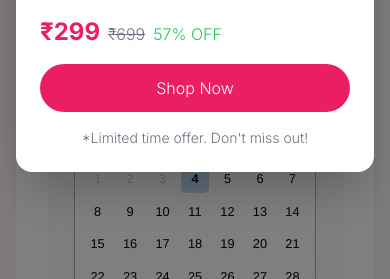
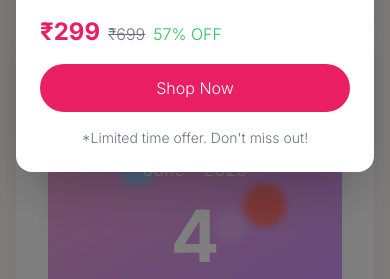
Before and after one commit to subham007-coder/Nail-website, a React (Vite) app in the folder React-Frontend/: page /appointment in a window 390 px wide. Shown: the part 565-844 px from the top of the page. Built offline with nearby package versions, Linux system fonts and the light colour scheme.

Commit message:
book appo page i hope done

```diff
--- /dev/null
+++ b/React-Frontend/src/components/CustomCalendar.jsx
@@ -0,0 +1,212 @@
+import React, { useState } from 'react';
+import { motion } from 'framer-motion';
+
+const monthNames = [
+  "January", "February", "March", "April", "May", "June",
+  "July", "August", "September", "October", "November", "December"
+];
+
+function CustomCalendar({ selectedDate, onChange }) {
+  const [currentDate, setCurrentDate] = useState(new Date());
+
+  const renderCalendarDays = () => {
+    const year = currentDate.getFullYear();
+    const month = currentDate.getMonth();
+    const firstDay = new Date(year, month, 1).getDay();
+    const lastDate = new Date(year, month + 1, 0).getDate();
+    const today = new Date();
+    const days = [];
+
+    // Empty cells for days before the first day of the month
+    for (let i = 0; i < firstDay; i++) {
+      days.push(<div key={`empty-${i}`} className="h-10"></div>);
+    }
+
+    // Calendar days
+    for (let i = 1; i <= lastDate; i++) {
+      const isSelected = selectedDate &&
+        i === selectedDate.getDate() &&
+        month === selectedDate.getMonth() &&
+        year === selectedDate.getFullYear();
+
+      const isToday = i === today.getDate() &&
+        month === today.getMonth() &&
+        year === today.getFullYear();
+
+      days.push(
+        <motion.button
+          key={i}
+          whileHover={{ scale: 1.1 }}
+          whileTap={{ scale: 0.95 }}
+          onClick={() => onChange(new Date(year, month, i))}
+          className={`
+            h-10 w-10 rounded-full flex items-center justify-center text-sm
+            transition-all duration-200 relative group
+            ${isSelected ? 'bg-pink-600 text-white' :
+              isToday ? 'bg-gray-800 text-white' :
+              'hover:bg-pink-50 text-gray-700'}
+          `}
+        >
+          {i}
+          <span className="absolute -bottom-1 left-1/2 -translate-x-1/2 w-1 h-1
+            bg-pink-400 rounded-full opacity-0 group-hover:opacity-100
+            transition-opacity duration-200"></span>
+        </motion.button>
+      );
+    }
+
+    return days;
+  };
+
+  const prevMonth = () => {
+    setCurrentDate(new Date(currentDate.getFullYear(), currentDate.getMonth() - 1));
+  };
+
+  const nextMonth = () => {
+    setCurrentDate(new Date(currentDate.getFullYear(), currentDate.getMonth() + 1));
+  };
+
+  const goToToday = () => {
+    setCurrentDate(new Date());
+    onChange(new Date());
+  };
+
+  return (
+    <div className="flex flex-col lg:flex-row bg-white rounded-3xl overflow-hidden shadow-soft">
+      {/* Left Panel */}
+      <div className="relative lg:w-1/2 overflow-hidden">
+        {/* Animated Background */}
+        <motion.div
+          animate={{
+            scale: [1, 1.2, 1],
+            opacity: [0.5, 0.8, 0.5]
+          }}
+          transition={{
+            duration: 8,
+            repeat: Infinity,
+            ease: "easeInOut"
+          }}
+          className="absolute inset-0 bg-gradient-to-br from-pink-400 to-purple-500"
+        />
+
+        {/* Floating Elements */}
+        <motion.div
+          animate={{
+            y: [0, -20, 0],
+            rotate: [0, 360],
+            scale: [1, 1.1, 1]
+          }}
+          transition={{
+            duration: 15,
+            repeat: Infinity,
+            ease: "linear"
+          }}
+          className="absolute top-1/4 left-1/4 w-8 h-8 bg-blue-300 rounded-full blur-sm"
+        />
+        <motion.div
+          animate={{
+            x: [0, 20, 0],
+            y: [0, -15, 0],
+            scale: [1, 0.9, 1]
+          }}
+          transition={{
+            duration: 12,
+            repeat: Infinity,
+            ease: "linear"
+          }}
+          className="absolute bottom-1/3 right-1/4 w-12 h-12 bg-red-400 rounded-full blur-sm"
+        />
+        <motion.div
+          animate={{
+            rotate: [0, 180, 360],
+            scale: [1, 1.2, 1]
+          }}
+          transition={{
+            duration: 10,
+            repeat: Infinity,
+            ease: "linear"
+          }}
+          className="absolute top-1/2 right-1/3 w-6 h-6 bg-white/20 rounded-lg blur-sm"
+        />
+
+        {/* Content Container */}
+        <div className="relative p-8 h-full">
+          <button
+            onClick={goToToday}
+            className="absolute top-4 right-4 px-4 py-1.5 text-xs font-medium
+              bg-white/20 text-white/100 hover:bg-white/30 rounded-full transition-colors backdrop-blur-sm"
+          >
+            TODAY
+          </button>
+          <div className="h-full flex flex-col items-center justify-center text-white">
+            <motion.p
+              className="text-lg font-light mb-4"
+              animate={{ opacity: [0.8, 1, 0.8] }}
+              transition={{
+                duration: 2,
+                repeat: Infinity,
+                ease: "easeInOut"
+              }}
+            >
+              {monthNames[currentDate.getMonth()]} - {currentDate.getFullYear()}
+            </motion.p>
+            <motion.p
+              className="text-7xl md:text-8xl font-bold"
+              initial={{ scale: 0.5, opacity: 0 }}
+              animate={{
+                scale: 1,
+                opacity: 1,
+                y: [0, -10, 0]
+              }}
+              transition={{
+                duration: 0.5,
+                y: {
+                  duration: 2,
+                  repeat: Infinity,
+                  ease: "easeInOut"
+                }
+              }}
+            >
+              {selectedDate ? selectedDate.getDate() : new Date().getDate()}
+            </motion.p>
+          </div>
+        </div>
+      </div>
+
+      {/* Right Panel */}
+      <div className="lg:w-1/2 p-4">
+        <div className="flex items-center justify-between mb-6">
+          <button
+            onClick={prevMonth}
+            className="p-2 hover:bg-gray-100 rounded-full transition-colors"
+          >
+            ‹
+          </button>
+          <p className="text-gray-800 font-medium">
+            {monthNames[currentDate.getMonth()]} {currentDate.getFullYear()}
+          </p>
+          <button
+            onClick={nextMonth}
+            className="p-2 hover:bg-gray-100 rounded-full transition-colors"
+          >
+            ›
+          </button>
+        </div>
+
+        <div className="grid grid-cols-7 gap-1 mb-2">
+          {['Sun', 'Mon', 'Tue', 'Wed', 'Thu', 'Fri', 'Sat'].map(day => (
+            <div key={day} className="h-10 flex items-center justify-center text-sm font-serif text-gray-600">
+              {day}
+            </div>
+          ))}
+        </div>
+
+        <div className="grid grid-cols-7 gap-2">
+          {renderCalendarDays()}
+        </div>
+      </div>
+    </div>
+  );
+}
+
+export default CustomCalendar;
--- a/React-Frontend/src/pages/Appointment.jsx
+++ b/React-Frontend/src/pages/Appointment.jsx
@@ -1,17 +1,16 @@
 import React, { useState } from 'react';
 import { Link } from 'react-router-dom';
-import DatePicker from 'react-datepicker';
-import "react-datepicker/dist/react-datepicker.css";
 import { motion } from 'framer-motion';
 import Navbar from '../components/Navbar';
 import Footer from '../components/Footer';
+import CustomCalendar from '../components/CustomCalendar';
 
 function Appointment() {
   const [selectedDate, setSelectedDate] = useState(null);
   const [selectedTime, setSelectedTime] = useState(null);
   const [formData, setFormData] = useState({
     name: '',
-    email: '',
+    address: '',  // Changed from email to address
     phone: '',
     service: ''
   });
@@ -146,7 +145,7 @@ function Appointment() {
         </div>
       </div>
 
-      {/* Add Breadcrumb Section here */}
+      {/* Breadcrumb Section */}
       <div className="bg-gray-50 border-b">
         <div className="container mx-auto px-4 py-3">
           <nav className="flex text-sm">
@@ -159,6 +158,34 @@ function Appointment() {
         </div>
       </div>
 
+      {/* Notice Banner */}
+      <div className="bg-pink-50">
+        <div className="container mx-auto px-4 py-4">
+          <motion.div
+            initial={{ opacity: 0, y: -10 }}
+            animate={{ opacity: 1, y: 0 }}
+            className="flex items-center justify-center space-x-2 text-pink-700"
+          >
+            <svg
+              className="w-5 h-5 flex-shrink-0"
+              fill="none"
+              viewBox="0 0 24 24"
+              stroke="currentColor"
+            >
+              <path
+                strokeLinecap="round"
+                strokeLinejoin="round"
+                strokeWidth={2}
+                d="M13 16h-1v-4h-1m1-4h.01M21 12a9 9 0 11-18 0 9 9 0 0118 0z"
+              />
+            </svg>
+            <p className="text-sm font-medium">
+              No Home Service Available – All appointments must be at the studio
+            </p>
+          </motion.div>
+        </div>
+      </div>
+
       {/* Main Booking Section */}
       <div className="container mx-auto px-4 py-16">
         <div className="max-w-6xl mx-auto">
@@ -167,49 +194,11 @@ function Appointment() {
             <div className="bg-white p-8 rounded-3xl shadow-soft">
               <h2 className="text-2xl font-serif mb-8 text-center text-gray-800">Select Your Date</h2>
 
-              {/* Enhanced Date Picker Container */}
-              <div className="bg-gradient-to-br from-pink-50/50 to-purple-50/50 p-4 sm:p-6 rounded-2xl border border-pink-100/50 flex justify-center items-center max-w-full">
-                <DatePicker
-                  selected={selectedDate}
-                  onChange={date => setSelectedDate(date)}
-                  inline
-                  minDate={new Date()}
-                  renderCustomHeader={({
-                    date,
-                    decreaseMonth,
-                    increaseMonth,
-                    prevMonthButtonDisabled,
-                    nextMonthButtonDisabled,
-                  }) => (
-                    <div className="flex items-center justify-between px-2 py-2">
-                      <button
-                        onClick={decreaseMonth}
-                        disabled={prevMonthButtonDisabled}
-                        className="p-2 hover:bg-pink-50 rounded-full transition-colors disabled:opacity-50"
-                      >
-                        <svg className="w-5 h-5 text-gray-600" fill="none" viewBox="0 0 24 24" stroke="currentColor">
-                          <path strokeLinecap="round" strokeLinejoin="round" strokeWidth={2} d="M15 19l-7-7 7-7" />
-                        </svg>
-                      </button>
-                      <h3 className="font-serif text-lg text-gray-800">
-                        {date.toLocaleString('default', { month: 'long', year: 'numeric' })}
-                      </h3>
-                      <button
-                        onClick={increaseMonth}
-                        disabled={nextMonthButtonDisabled}
-                        className="p-2 hover:bg-pink-100 rounded-full transition-colors disabled:opacity-50"
-                      >
-                        <svg className="w-5 h-5 text-gray-600" fill="none" viewBox="0 0 24 24" stroke="currentColor">
-                          <path strokeLinecap="round" strokeLinejoin="round" strokeWidth={2} d="M9 5l7 7-7 7" />
-                        </svg>
-                      </button>
-                    </div>
-                  )}
-                  calendarClassName="!font-light !text-gray-800"
-                  monthClassName={() => "!font-serif"}
-                  weekDayClassName={() => "!text-gray-500 !font-medium !text-sm"}
-                />
-              </div>
+              {/* Replace the old DatePicker with CustomCalendar */}
+              <CustomCalendar
+                selectedDate={selectedDate}
+                onChange={date => setSelectedDate(date)}
+              />
 
               {/* Enhanced Time Selection */}
               {selectedDate && (
@@ -284,19 +273,19 @@ function Appointment() {
                     />
                   </div>
 
-                  {/* Email Field */}
+                  {/* Address Field */}
                   <div className="space-y-2">
                     <label className="block text-sm font-medium text-gray-600">
-                      Email Address
+                      Address
                     </label>
                     <input
-                      type="email"
+                      type="text"
                       required
                       className="w-full px-4 py-3.5 rounded-xl border border-gray-200 focus:border-pink-400
                         focus:ring-2 focus:ring-pink-100 outline-none transition-all"
-                      placeholder="Enter your email"
-                      value={formData.email}
-                      onChange={(e) => setFormData({...formData, email: e.target.value})}
+                      placeholder="Enter your full address"
+                      value={formData.address}
+                      onChange={(e) => setFormData({...formData, address: e.target.value})}
                     />
                   </div>
 
```
